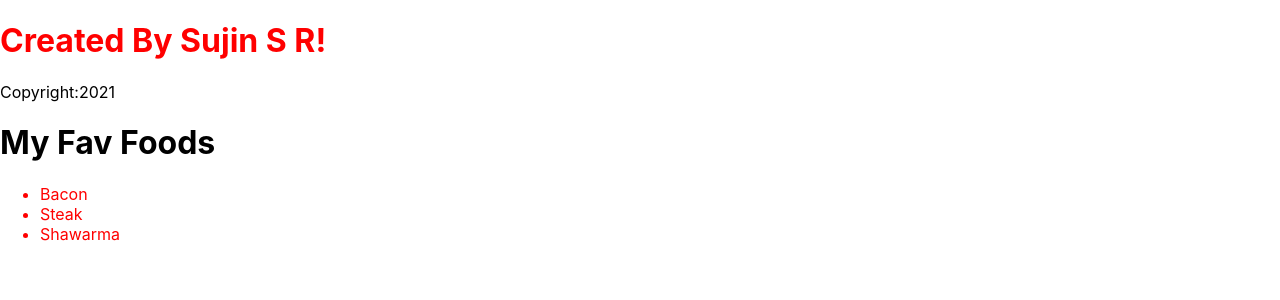
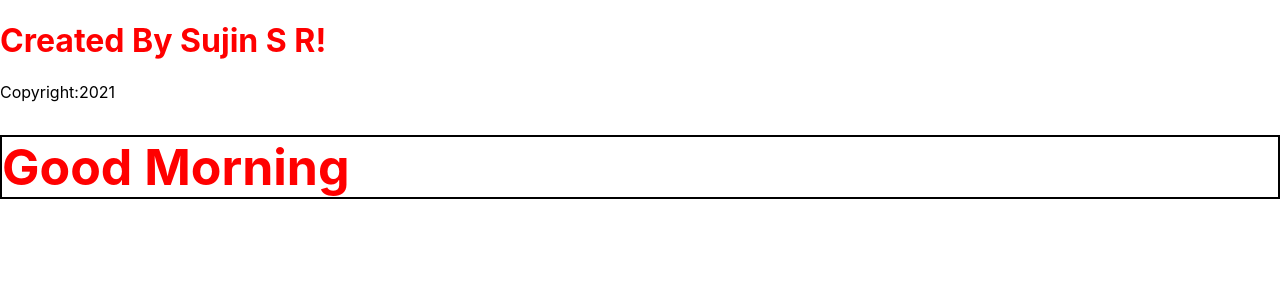
Before and after one commit to Charlie-007-star/React---Udemy, a React (Create React App) app: page / in a window 1280 px wide. Shown: the top 300 px of the page. Built offline with nearby package versions, Linux system fonts and the light colour scheme.

Commit message:
learning react styling

```diff
--- a/public/index.html
+++ b/public/index.html
@@ -4,10 +4,7 @@
     <meta charset="utf-8" />
     <meta name="viewport" content="width=device-width, initial-scale=1" />
     <meta name="theme-color" content="#000000" />
-    <meta
-      name="description"
-      content="Web site created using create-react-app"
-    />
+    <meta name="description" content="Web site created using create-react-app"/>
     <link rel="manifest" href="%PUBLIC_URL%/manifest.json" />
     <title>React App</title>
     <link rel="stylesheet" href="./style.css">
--- a/public/style.css
+++ b/public/style.css
@@ -15,3 +15,8 @@ body {
   .heading{
     color: red;
   }
+
+  img{
+    width: 100px;
+    height: 100px;
+  }
--- a/src/App.js
+++ b/src/App.js
@@ -4,17 +4,38 @@ const fName = "Sujin";
 const lName = "S R";
 const year = new Date().getFullYear();
 
+const customStyle = {
+    color:"blue",
+    fontSize: "50px",
+    border: "2px solid black"
+}
+
+var day = "Good Morning"
+var date = new Date();
+var hour = date.getHours();
+
+if(hour < 12){
+
+    day = "Good Morning"
+    customStyle.color = "red"
+}else if(hour < 18){
+
+    day = "Good Afternoon"
+    customStyle.color = "green"
+}else{
+
+    day = "Good Evening"
+    customStyle.color = "blue"
+}
+
+
 const App = () => {
     return (
         <>
         <h1 className="heading" contentEditable="true" spellCheck="false">Created By {`${fName} ${lName}`}!</h1>
         <p>Copyright:{year}</p>
-        <h1>My Fav Foods</h1>
-        <ul className="heading">
-            <li>Bacon</li>
-            <li>Steak</li>
-            <li>Shawarma</li>
-        </ul>
+        <h1 style={customStyle}>{day}</h1>
+
         </>
     )
 }
```
Also changed, not shown: 1 other file (tests, documents, lock files or other folders).
